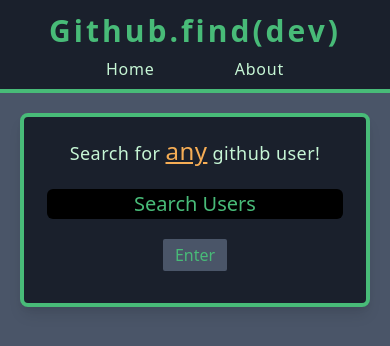
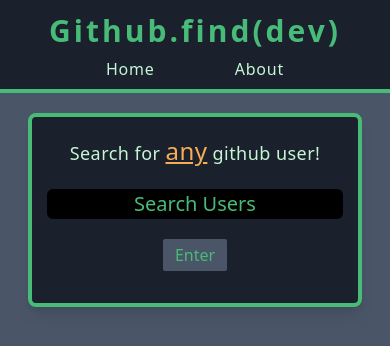
Before and after one commit to BMD-518/github-finder, a React (Create React App) app: page / in a window 390 px wide. Shown: the top 346 px of the page. Built offline with nearby package versions, Linux system fonts and the light colour scheme.

Commit message:
responsive Xmargin classes

```diff
--- a/src/App.js
+++ b/src/App.js
@@ -17,7 +17,7 @@
         <Router>
           <div className='App'>
             <Navbar />
-            <div className='container'>
+            <div className='mx-2 sm:mx-20 md:mx-24'>
               <Alert />
               <Switch>
                 <Route exact path='/' component={Home} />
```
